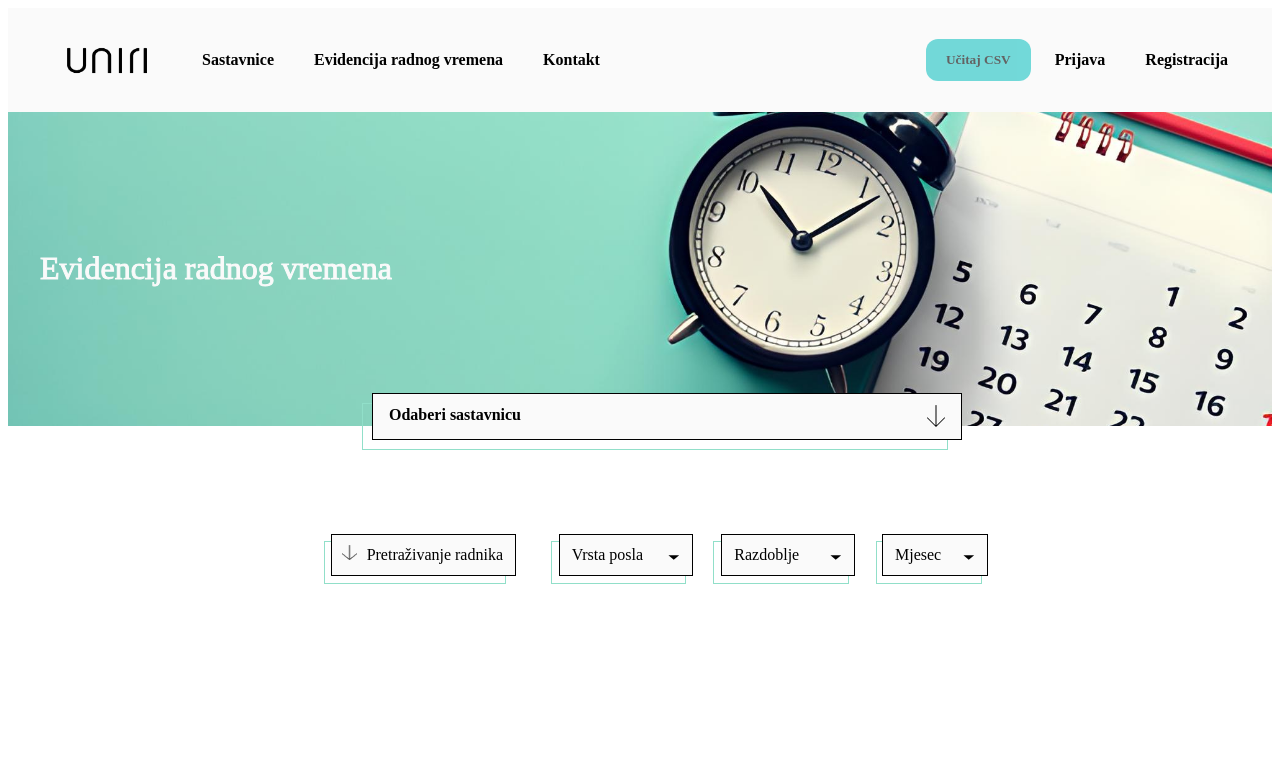
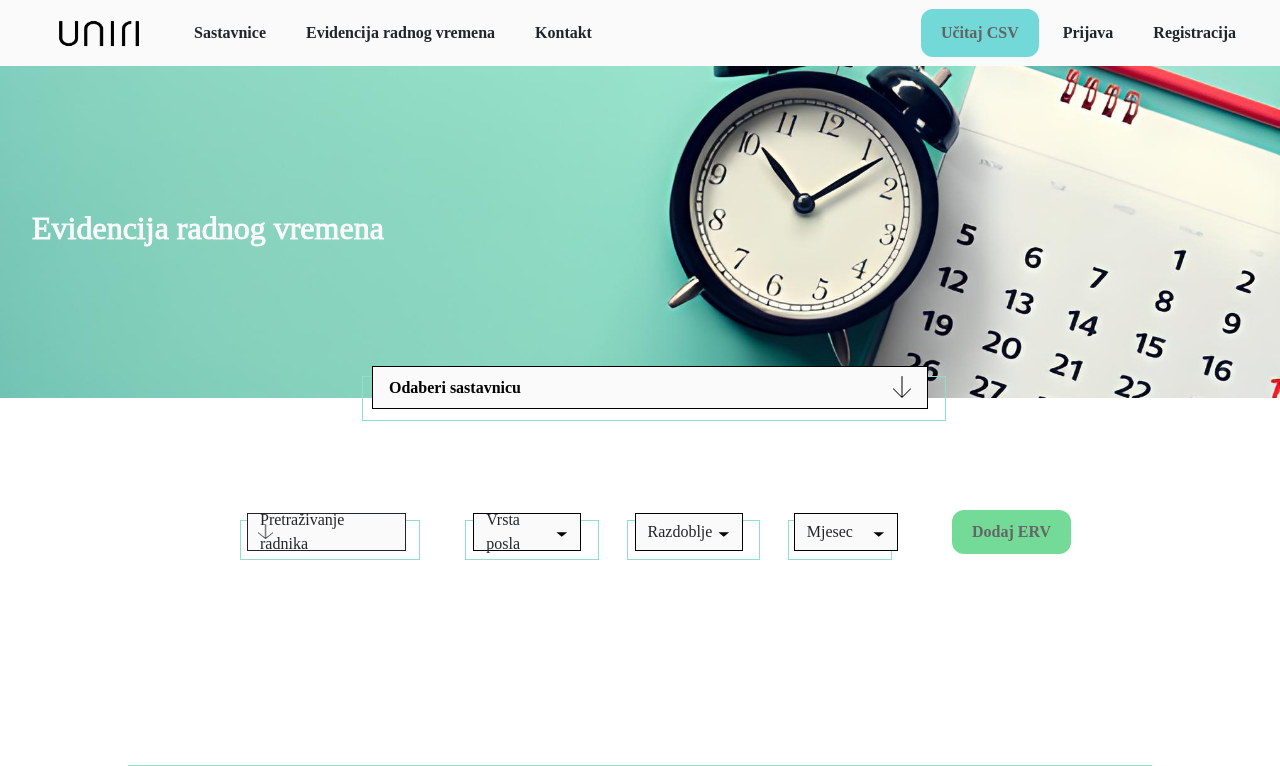
Before and after one commit to abyssis11/ERV_app, a Django app: page /homepage in a window 1280 px wide. Shown: the top 766 px of the page. Run offline with Django 4.2, Linux system fonts and the light colour scheme; style sheets or scripts are compiled from the project's sources; some libraries are stand-ins or nearby versions; some web fonts are replaced.

Commit message:
add ERV form pt1

```diff
--- a/ERV/ERV/settings.py
+++ b/ERV/ERV/settings.py
@@ -38,7 +38,8 @@
     'django.contrib.messages',
     'django.contrib.staticfiles',
     'main.apps.MainConfig',
-    'compressor'
+    'compressor',
+    'widget_tweaks',
 ]
 
 MIDDLEWARE = [
--- a/ERV/main/forms.py
+++ b/ERV/main/forms.py
@@ -1 +1,7 @@
 from django import forms
+from .models import ERV
+
+class ErvForm(forms.ModelForm):
+    class Meta:
+        model=ERV
+        fields = ['worker', 'current_date', 'enter_time', 'exit_time', 'flag', 'processed']
--- a/ERV/main/templates/base_generic.html
+++ b/ERV/main/templates/base_generic.html
@@ -97,6 +97,7 @@
               />
             </div>
           </div>
+
           <div class="overlap-group">
             <div class="decoration decoration-4"></div>
             <div class="overlap-group-1">
@@ -108,6 +109,7 @@
               />
             </div>
           </div>
+
           <div class="overlap-group">
             <div class="decoration decoration-4"></div>
             <div class="overlap-group-1">
@@ -131,6 +133,15 @@
               />
             </div>
           </div>
+
+          <div class="overlap-group3-1">
+              <button
+              class="add-button navbar-link sanserifcollection-regular-normal-black-12px"
+              hx-get="{% url 'main:add_erv' %}" hx-target="#dialog" hx-trigger="click">
+                Dodaj ERV
+              </button>
+          </div>
+
         </div>
         <div class="free-space"></div>
       </div>
--- a/ERV/main/urls.py
+++ b/ERV/main/urls.py
@@ -6,5 +6,6 @@
 urlpatterns = [
     path('homepage', views.homepage, name='homepage'),
     path('upload_form', views.upload_form, name='upload_form'),
-    path('upload_csv', views.upload_csv, name='upload_csv')
+    path('upload_csv', views.upload_csv, name='upload_csv'),
+    path('add_erv', views.add_erv, name='add_erv')
 ]
--- a/ERV/main/views.py
+++ b/ERV/main/views.py
@@ -6,6 +6,7 @@
 from ERV.settings import BASE_DIR
 from utils.loadingCSV_from_upload import uploading_csv, validate_file_extension, validate_file_content_type
 from django.contrib import messages
+from .forms import  ErvForm
 
 # Create your views here.
 class WorkerList(ListView):
@@ -37,3 +38,15 @@
         else:
             messages.error(request, 'Potrebno je odabrati CSV datoteku')
             return HttpResponse(status=400)
+
+def add_erv(request):
+    if request.method == "POST":
+        form = ErvForm(request.POST)
+        if form.is_valid():
+            form.save()
+            return HttpResponse(status=200)
+    else:
+        form = ErvForm()
+    return render(request, 'partials/erv_form.html', {
+        'form': form,
+    })
--- a/ERV/static/css/style.css
+++ b/ERV/static/css/style.css
@@ -225,6 +225,16 @@
   height: 100vh;
 }
 
+.overlap-group3-1 {
+  display: flex;
+  position: relative;
+  align-items: center;
+  height: 38px;
+  left: 35px;
+  min-width: 108px;
+
+}
+
 .rectangle {
   height: 100%;
   position: absolute;
@@ -242,7 +252,7 @@
   align-self: center;
   justify-content: space-between;
   margin-top: 30px;
-  min-width: 632px;
+  min-width: 800px;
 }
 
 .odaberi-sastavnicu {
@@ -331,39 +341,19 @@
 
 .upload-button:hover {opacity: 1}
 
-.modal {
-  display: none; /* Hidden by default */
-  position: fixed; /* Stay in place */
-  z-index: 1; /* Sit on top */
-  left: 0;
-  top: 0;
-  width: 100%; /* Full width */
-  height: 100%; /* Full height */
-  overflow: auto; /* Enable scroll if needed */
-  background-color: rgb(0,0,0); /* Fallback color */
-  background-color: rgba(0,0,0,0.4); /* Black w/ opacity */
-}
-
-/* Modal Content/Box */
-.modal-content {
-  background-color: #fefefe;
-  margin: 15% auto; /* 15% from the top and centered */
-  padding: 20px;
-  border: 1px solid #888;
-  width: 80%; /* Could be more or less, depending on screen size */
-}
-
-/* The Close Button */
-.close {
-  color: #aaa;
-  float: right;
-  font-size: 28px;
+.add-button{
+  border-radius: 12px;
+  background-color: #18c354;
+  border: none;
+  padding: 10px 20px;
+  text-align: center;
+  margin: 8px 4px;
+  opacity: 0.6;
+  transition: 0.3s;
+  display: inline-block;
+  cursor: pointer;
+  color: black;
   font-weight: bold;
 }
 
-.close:hover,
-.close:focus {
-  color: black;
-  text-decoration: none;
-  cursor: pointer;
-}
+.add-button:hover {opacity: 1}
--- a/ERV/static/js/popup.js
+++ b/ERV/static/js/popup.js
@@ -14,3 +14,8 @@
     e.detail.shouldSwap = false
   }
 })
+
+// empty the dialog
+htmx.on("hidden.bs.modal", () => {
+  document.getElementById("dialog").innerHTML = ""
+})
--- a/ERV/static/scss/costum.scss
+++ b/ERV/static/scss/costum.scss
@@ -10,6 +10,9 @@
 @import "../bootstrap5/scss/modal";
 @import "../bootstrap5/scss/toasts";
 @import "../bootstrap5/scss/close";
+@import "../bootstrap5/scss/forms";
+@import "../bootstrap5/scss/reboot";
+@import "../bootstrap5/scss/buttons";
 
 // Helpers
 @import "../bootstrap5/scss/helpers";
```
Also changed, not shown: ERV/main/models.py (+12 -12 lines), ERV/main/templates/partials/erv_form.html (added, +61 -0 lines).
